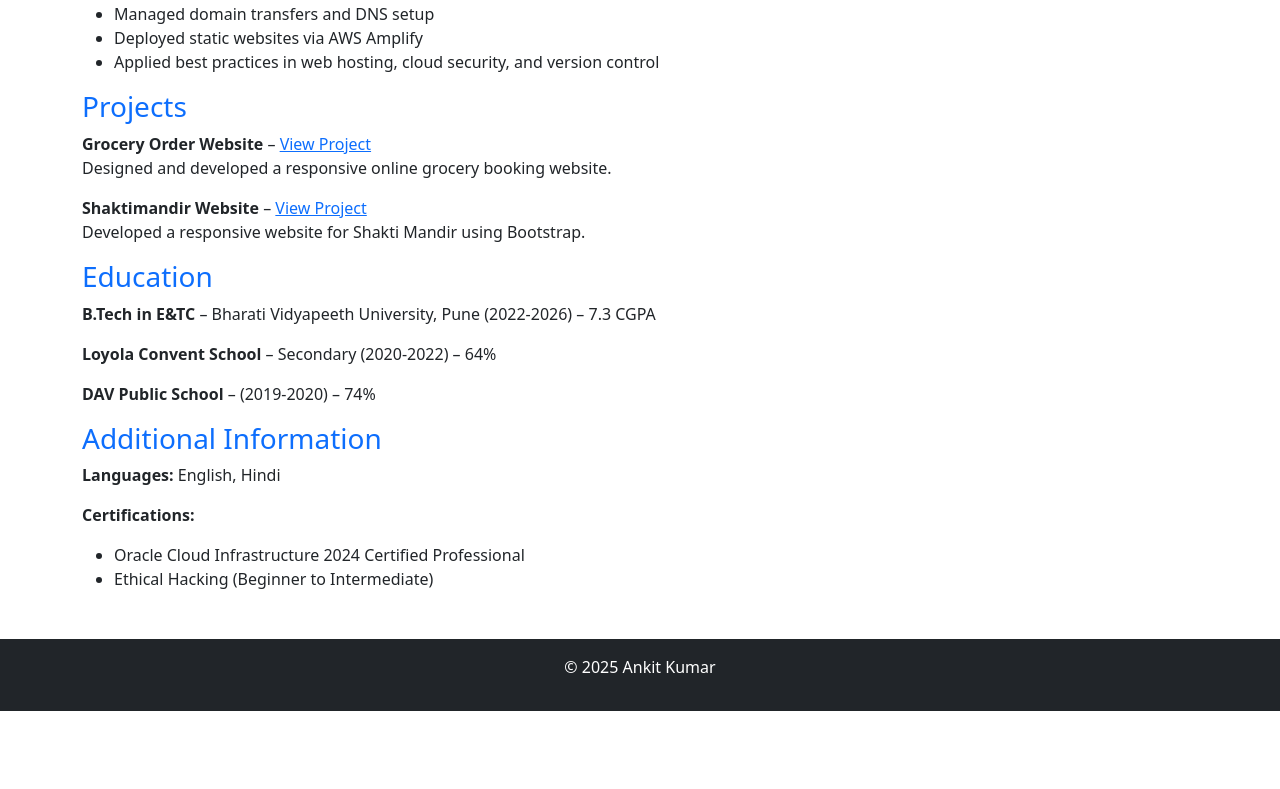
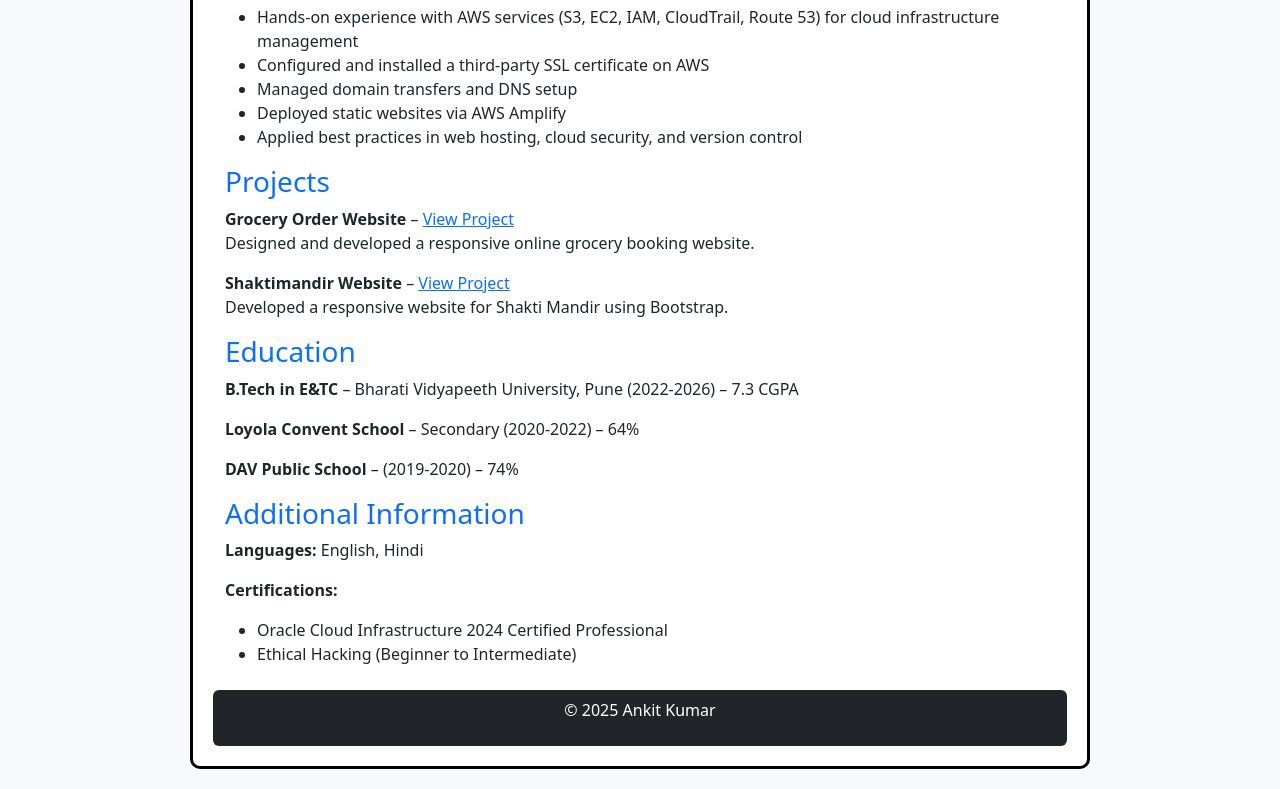
Before and after one commit to ankit4757/Resume, a plain HTML site: page index.html in a window 1280 px wide. Shown: the part 636-1425 px from the top of the page. Before the commit the page ends 1347 px from the top, so only its background shows below. Drawn offline with nearby package versions, Linux system fonts and the light colour scheme.

Commit message:
Update index.html

```diff
--- a/index.html
+++ b/index.html
@@ -5,11 +5,24 @@
     <meta name="viewport" content="width=device-width, initial-scale=1.0">
     <title>Ankit Kumar - Resume</title>
     <link href="https://cdn.jsdelivr.net/npm/bootstrap@5.3.0/dist/css/bootstrap.min.css" rel="stylesheet">
+    <style>
+        .resume-border {
+            border: 3px solid #000;   /* Black border */
+            border-radius: 10px;      /* Rounded corners */
+            padding: 20px;            /* Space inside border */
+            margin: 20px auto;        /* Space outside border */
+            max-width: 900px;         /* Limit width for clean look */
+            background: #fff;         /* White background */
+        }
+    </style>
 </head>
-<body>
+<body class="bg-light">
+
+<!-- Resume Container with Border -->
+<div class="resume-border">
 
     <!-- Header -->
-<header class="bg-dark text-white text-center py-1">
+    <header class="bg-dark text-white text-center py-2 rounded">
         <h1 class="fw-bold fs-3 mb-0">ANKIT KUMAR</h1>
         <small>
             <a href="mailto:ankitkumarraj401@gmail.com" class="text-warning">ankitkumarraj401@gmail.com</a> |
@@ -18,8 +31,7 @@
         </small>
     </header>
 
-
-<div class="container my-5">
+    <div class="container my-4">
 
         <!-- Summary -->
         <section>
@@ -109,9 +121,11 @@
 
     </div>
 
-<footer class="bg-dark text-white text-center py-3">
+    <footer class="bg-dark text-white text-center py-2 rounded">
         <p>© 2025 Ankit Kumar</p>
     </footer>
 
+</div> <!-- End Resume Border -->
+
 </body>
 </html>
```
Lines whose indentation alone changed are shown as unchanged.
